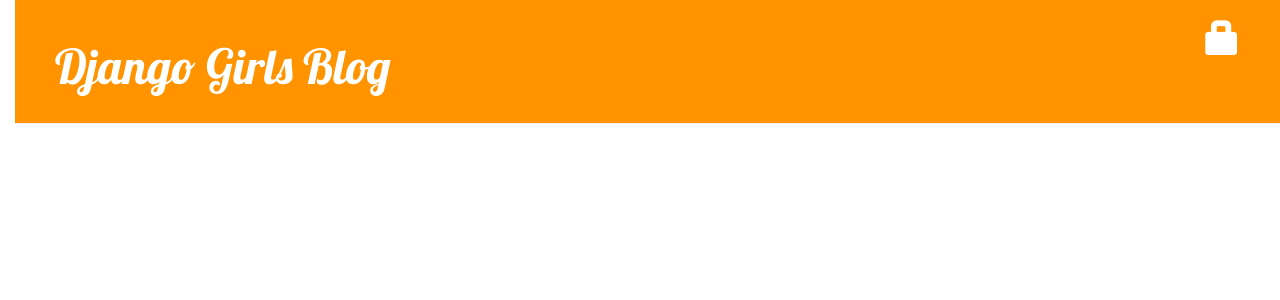
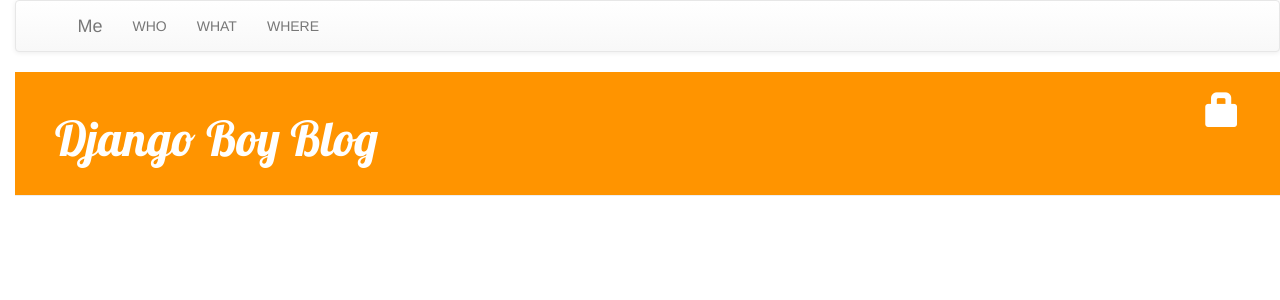
Before and after one commit to alexalfredo/my-first-blog, a Django app: page /drafts/ in a window 1280 px wide. Shown: the top 300 px of the page. Run offline with Django 3.2, Linux system fonts and the light colour scheme; data that the repository does not hold is empty; some libraries are stand-ins or nearby versions.

Commit message:
atualização do django

```diff
--- a/blog/templates/blog/base.html
+++ b/blog/templates/blog/base.html
@@ -1,5 +1,6 @@
 {% load static %}
 <html>
+
 <head>
     <title>Django Girls blog</title>
     <link rel="stylesheet" href="//maxcdn.bootstrapcdn.com/bootstrap/3.2.0/css/bootstrap.min.css">
@@ -7,7 +8,27 @@
     <link href='//fonts.googleapis.com/css?family=Lobster&subset=latin,latin-ext' rel='stylesheet' type='text/css'>
     <link rel="stylesheet" href="{% static 'css/blog.css' %}">
 </head>
+
 <body>
+    <!-- Navbar -->
+    <nav class="navbar navbar-default">
+        <div class="container">
+            <div class="navbar-header">
+
+
+                <a class="navbar-brand" href="#">Me</a>
+
+                        <ul class="nav navbar-nav navbar-right">
+                            <li><a href="#">WHO</a></li>
+                            <li><a href="#">WHAT</a></li>
+                            <li><a href="#">WHERE</a></li>
+                        </ul>
+
+            </div>
+
+        </div>
+    </nav>
+
     <div class="page-header">
         {% if user.is_authenticated %}
         <a href="{% url 'post_new' %}" class="top-menu"><span class="glyphicon glyphicon-plus"></span></a>
@@ -16,7 +37,7 @@
         {% else %}
         <a href="{% url 'login' %}" class="top-menu"><span class="glyphicon glyphicon-lock"></span></a>
         {% endif %}
-            <h1><a href="/">Django Girls Blog</a></h1>
+        <h1><a href="/">Django Boy Blog</a></h1>
     </div>
     <div class="content container">
         <div class="row">
@@ -27,4 +48,5 @@
         </div>
     </div>
 </body>
+
 </html>
--- a/blog/views.py
+++ b/blog/views.py
@@ -3,7 +3,14 @@ from django.utils import timezone
 from .models import Post, Comment
 from .forms import PostForm, CommentForm
 
+from rest_framework import viewsets
+from .serializers import PostingSerializer
+
 from django.contrib.auth.decorators import login_required
+
+class PostingViewSet(viewsets.ModelViewSet):
+    serializer_class = PostingSerializer
+    queryset = Post.objects.all()
 
 def post_list(request):
     posts = Post.objects.filter(published_date__lte=timezone.now()).order_by('published_date')
--- a/mysite/settings.py
+++ b/mysite/settings.py
@@ -38,6 +38,7 @@ INSTALLED_APPS = [
     'django.contrib.messages',
     'django.contrib.staticfiles',
     'blog',
+    'rest_framework',
 ]
 
 MIDDLEWARE = [
--- a/mysite/urls.py
+++ b/mysite/urls.py
@@ -18,9 +18,20 @@ from django.urls import path, include
 
 from django.contrib.auth import views
 
+from rest_framework import routers
+
+from blog.views import PostingViewSet
+
+router = routers.DefaultRouter()
+router.register(
+    'post', PostingViewSet, base_name='post'
+)
+
 urlpatterns = [
     path('admin/', admin.site.urls),
     path('', include('blog.urls')),
     path('accounts/login/', views.LoginView.as_view(), name='login'),
     path('accounts/logout/', views.LogoutView.as_view(next_page='/'), name='logout'),
+    path('api-auth/', include('rest_framework.urls')),
+    path('', include(router.urls)),
 ]
--- a/requirements.txt
+++ b/requirements.txt
@@ -1 +1 @@
-Django~=2.0.6
+Django~=2.2.13
```
Also changed, not shown: blog/serializers.py (added, +8 -0 lines). Lines whose indentation alone changed are shown as unchanged.
